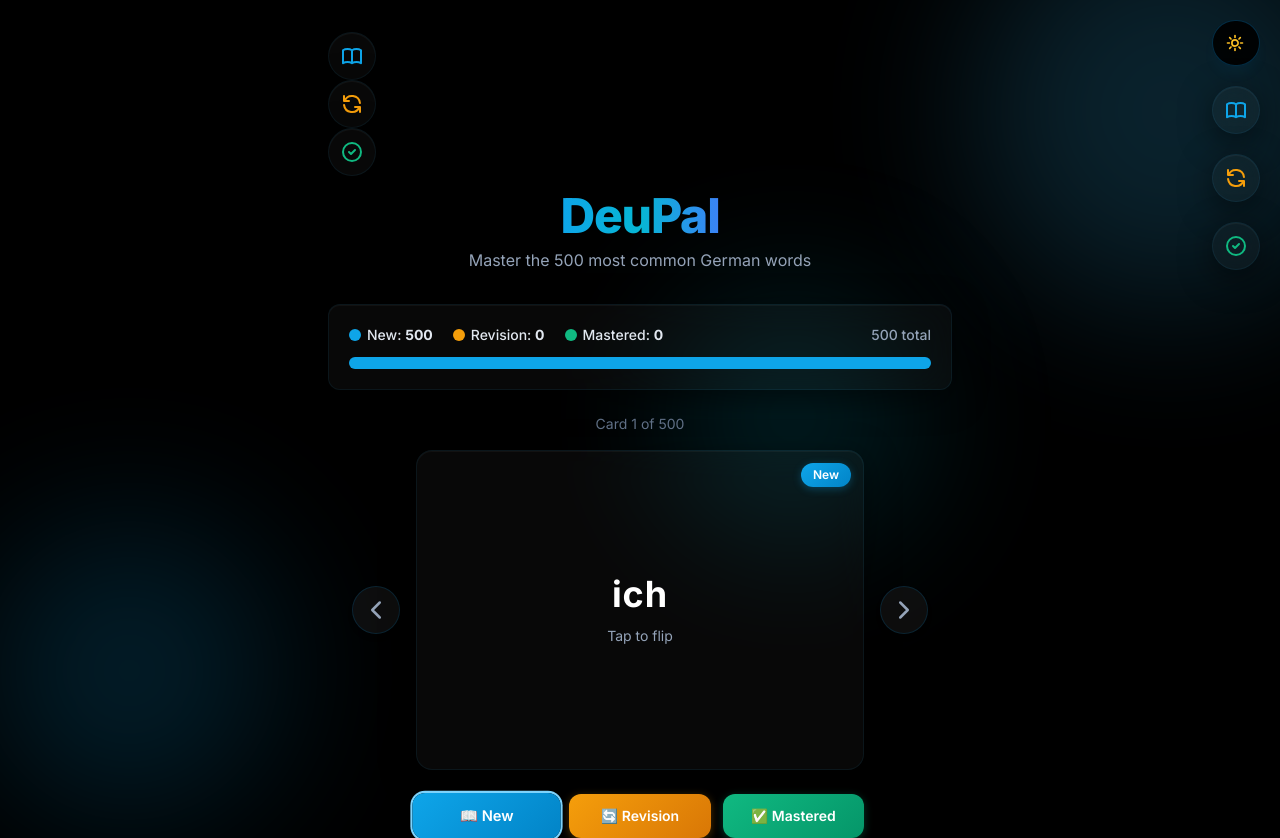
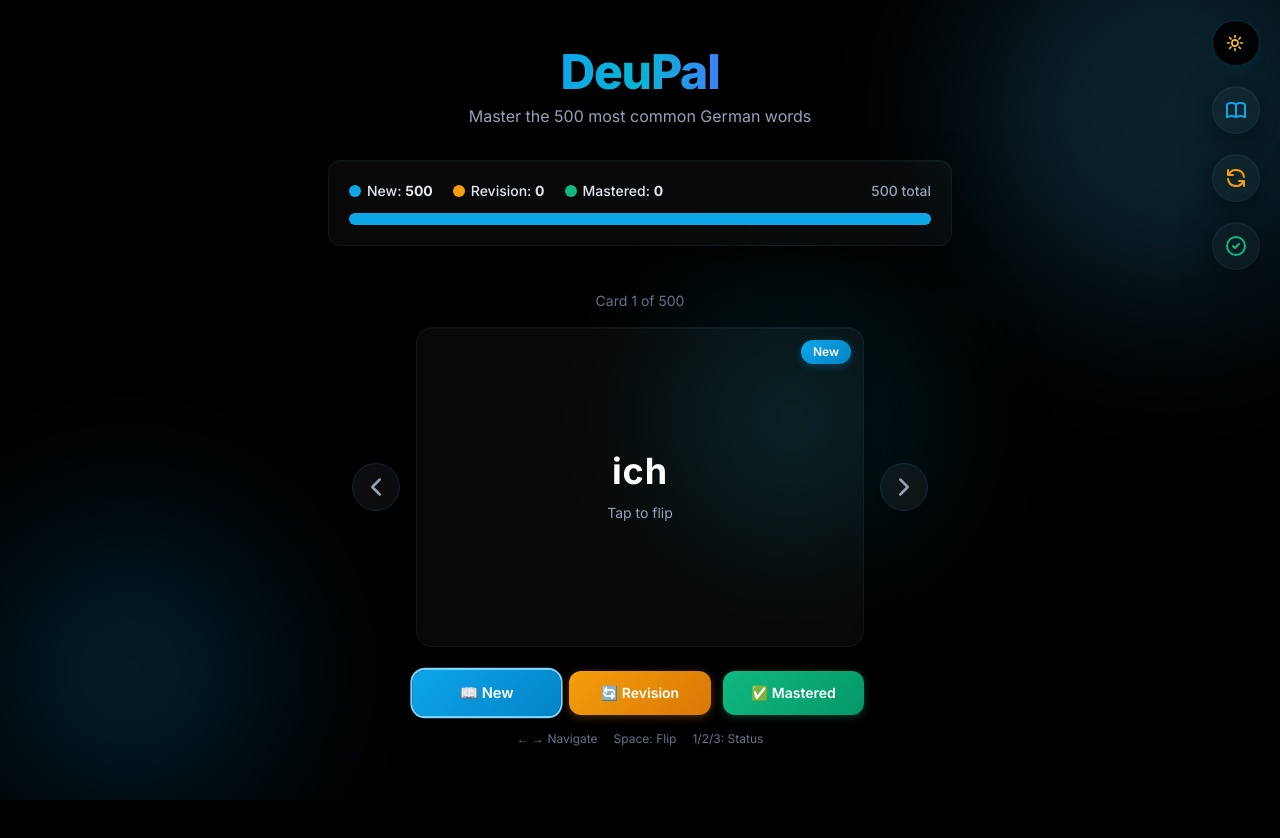
Before and after one commit to manibhatt10/deupal, a Django app: page /study/ in a window 1280 px wide. Shown: the top 838 px of the page. After the commit the page ends 800 px from the top, so only its background shows below. Run offline with Django 5.2, Linux system fonts and the light colour scheme; data comes from the database, SQL or seed files in the repository; some libraries are stand-ins or nearby versions.

Commit message:
resolved UI issues

```diff
--- a/templates/flashcards/study.html
+++ b/templates/flashcards/study.html
@@ -1,5 +1,23 @@
 {% extends "base.html" %}
 {% block title %}DeuPal - Study{% endblock %}
+
+{% block top_right_buttons %}
+    <button id="btn-list-new" title="New Word List" class="w-10 h-10 sm:w-12 sm:h-12 rounded-full glass-card flex items-center justify-center text-sky-500 shadow-lg hover:scale-110 active:scale-95 transition-all">
+        <svg xmlns="http://www.w3.org/2000/svg" class="h-5 w-5 sm:h-6 sm:w-6" fill="none" viewBox="0 0 24 24" stroke="currentColor" stroke-width="2">
+            <path stroke-linecap="round" stroke-linejoin="round" d="M12 6.253v13m0-13C10.832 5.477 9.246 5 7.5 5S4.168 5.477 3 6.253v13C4.168 18.477 5.754 18 7.5 18s3.332.477 4.5 1.253m0-13C13.168 5.477 14.754 5 16.5 5S19.832 5.477 21 6.253v13C19.832 18.477 18.246 18 16.5 18c-1.746 0-3.332.477-4.5 1.253" />
+        </svg>
+    </button>
+    <button id="btn-list-revision" title="Revision List" class="w-10 h-10 sm:w-12 sm:h-12 rounded-full glass-card flex items-center justify-center text-amber-500 shadow-lg hover:scale-110 active:scale-95 transition-all">
+        <svg xmlns="http://www.w3.org/2000/svg" class="h-5 w-5 sm:h-6 sm:w-6" fill="none" viewBox="0 0 24 24" stroke="currentColor" stroke-width="2">
+            <path stroke-linecap="round" stroke-linejoin="round" d="M4 4v5h.582m15.356 2A8.001 8.001 0 004.582 9m0 0H9m11 11v-5h-.581m0 0a8.003 8.003 0 01-15.357-2m15.357 2H15" />
+        </svg>
+    </button>
+    <button id="btn-list-mastered" title="Mastered List" class="w-10 h-10 sm:w-12 sm:h-12 rounded-full glass-card flex items-center justify-center text-emerald-500 shadow-lg hover:scale-110 active:scale-95 transition-all">
+        <svg xmlns="http://www.w3.org/2000/svg" class="h-5 w-5 sm:h-6 sm:w-6" fill="none" viewBox="0 0 24 24" stroke="currentColor" stroke-width="2">
+            <path stroke-linecap="round" stroke-linejoin="round" d="M9 12l2 2 4-4m6 2a9 9 0 11-18 0 9 9 0 0118 0z" />
+        </svg>
+    </button>
+{% endblock %}
 
 {% block content %}
 <div id="guest-data" data-is-guest="{{ is_guest|yesno:'true,false' }}" class="hidden"></div>
@@ -9,23 +27,6 @@
 <div class="orb orb-3"></div>
 
 <div class="relative z-10 max-w-2xl mx-auto px-4 sm:px-6 py-8 min-h-screen flex flex-col">
-{% block top_right_buttons %}
-    <button id="btn-list-new" title="New Word List" class="w-12 h-12 rounded-full glass-card flex items-center justify-center text-sky-500 shadow-lg hover:scale-110 active:scale-95 transition-all">
-        <svg xmlns="http://www.w3.org/2000/svg" class="h-6 w-6" fill="none" viewBox="0 0 24 24" stroke="currentColor" stroke-width="2">
-            <path stroke-linecap="round" stroke-linejoin="round" d="M12 6.253v13m0-13C10.832 5.477 9.246 5 7.5 5S4.168 5.477 3 6.253v13C4.168 18.477 5.754 18 7.5 18s3.332.477 4.5 1.253m0-13C13.168 5.477 14.754 5 16.5 5S19.832 5.477 21 6.253v13C19.832 18.477 18.246 18 16.5 18c-1.746 0-3.332.477-4.5 1.253" />
-        </svg>
-    </button>
-    <button id="btn-list-revision" title="Revision List" class="w-12 h-12 rounded-full glass-card flex items-center justify-center text-amber-500 shadow-lg hover:scale-110 active:scale-95 transition-all">
-        <svg xmlns="http://www.w3.org/2000/svg" class="h-6 w-6" fill="none" viewBox="0 0 24 24" stroke="currentColor" stroke-width="2">
-            <path stroke-linecap="round" stroke-linejoin="round" d="M4 4v5h.582m15.356 2A8.001 8.001 0 004.582 9m0 0H9m11 11v-5h-.581m0 0a8.003 8.003 0 01-15.357-2m15.357 2H15" />
-        </svg>
-    </button>
-    <button id="btn-list-mastered" title="Mastered List" class="w-12 h-12 rounded-full glass-card flex items-center justify-center text-emerald-500 shadow-lg hover:scale-110 active:scale-95 transition-all">
-        <svg xmlns="http://www.w3.org/2000/svg" class="h-6 w-6" fill="none" viewBox="0 0 24 24" stroke="currentColor" stroke-width="2">
-            <path stroke-linecap="round" stroke-linejoin="round" d="M9 12l2 2 4-4m6 2a9 9 0 11-18 0 9 9 0 0118 0z" />
-        </svg>
-    </button>
-{% endblock %}
 
     <!-- Header -->
     <header class="text-center mb-6 sm:mb-8 pt-12 sm:pt-4">
@@ -154,7 +155,8 @@
         </div>
     </div>
 
-    </footer>
+
+
 
     <!-- Word List Modal -->
     <div id="word-list-modal" class="fixed inset-0 z-[60] hidden">
```
